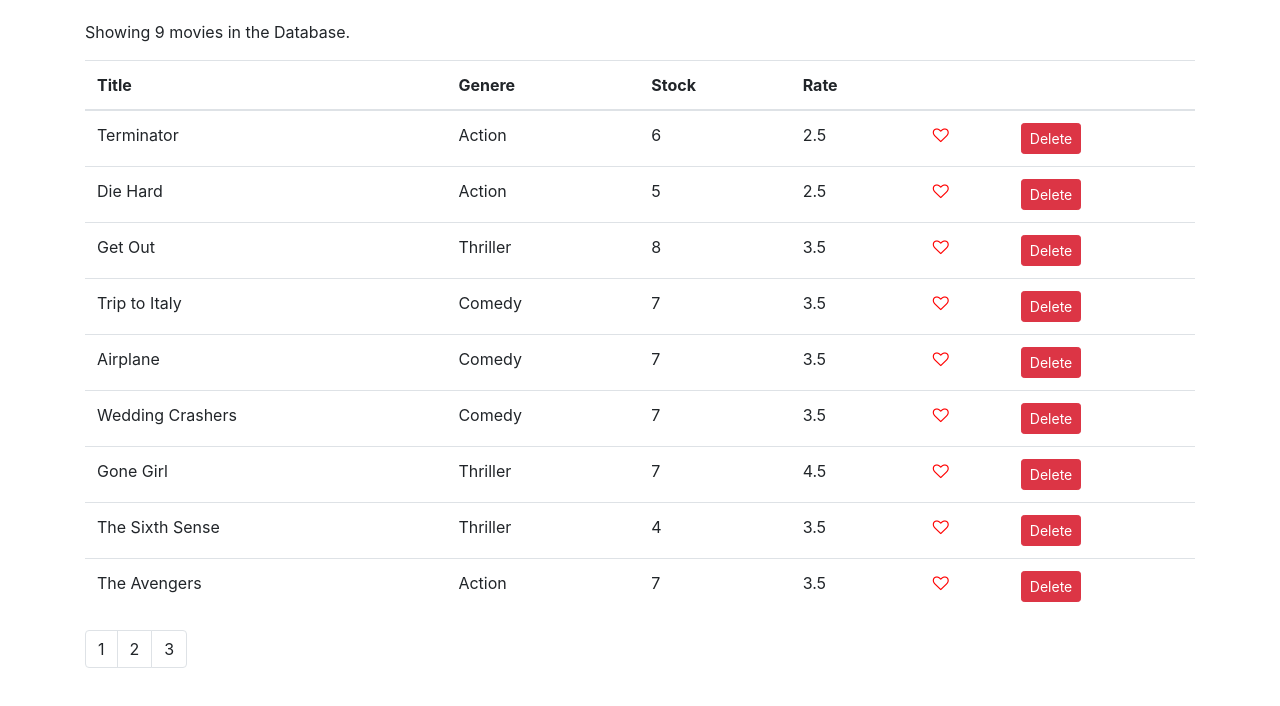
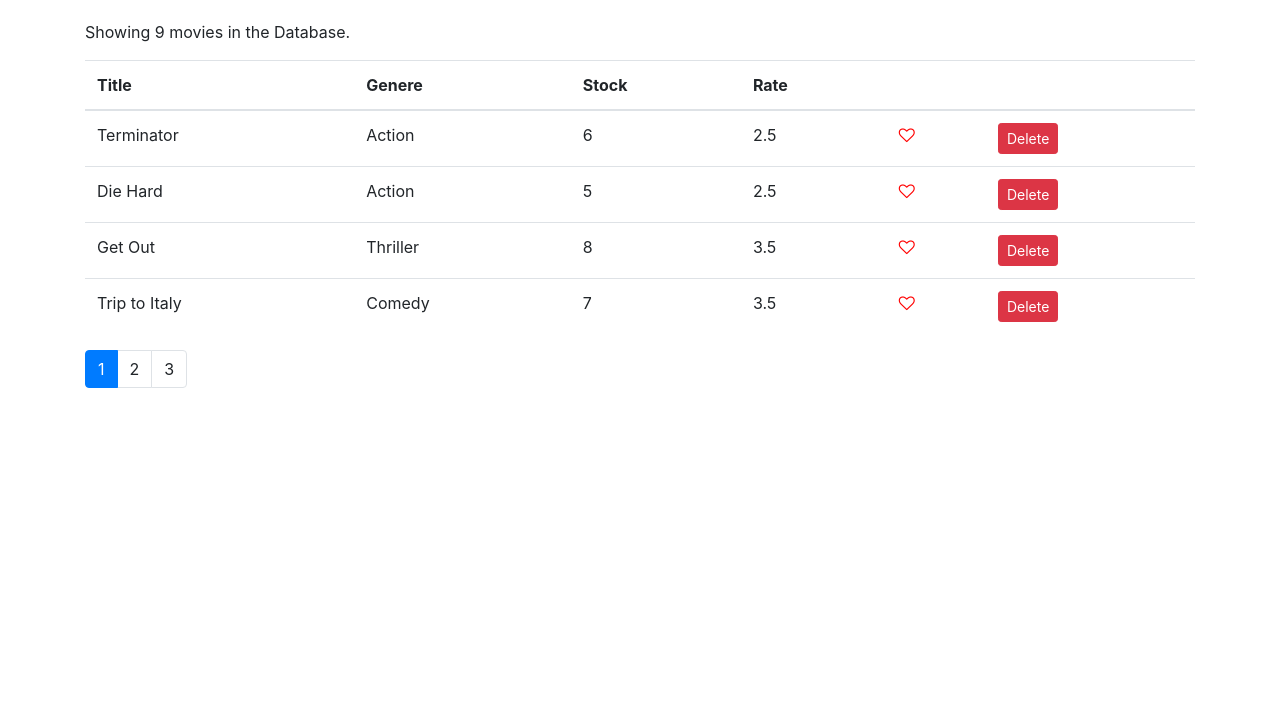
Before and after one commit to abhijitsamui/vidly-client, a React (Create React App) app: page / in a window 1280 px wide. Shown: the top 706 px of the page. Built offline with nearby package versions, Linux system fonts and the light colour scheme.

Commit message:
Pagination : Paginating Movies

```diff
--- a/src/components/common/pagination.jsx
+++ b/src/components/common/pagination.jsx
@@ -2,7 +2,7 @@
 import _ from "lodash";
 
 const Pagination = props => {
-  const { itemsCount, pageSize } = props;
+  const { itemsCount, pageSize, currentPage, onPageChange } = props;
 
   const pagesCount = Math.ceil(itemsCount / pageSize);
   if (pagesCount === 1) return null;
@@ -12,8 +12,13 @@
     <nav>
       <ul className="pagination">
         {pages.map(page => (
-          <li key={page} className="page-item">
-            <a className="page-link">{page}</a>
+          <li
+            key={page}
+            className={page === currentPage ? "page-item active" : "page-item"}
+          >
+            <a className="page-link" onClick={() => onPageChange(page)}>
+              {page}
+            </a>
           </li>
         ))}
       </ul>
--- a/src/components/movies.jsx
+++ b/src/components/movies.jsx
@@ -2,10 +2,12 @@
 import Like from "./common/like";
 import Pagination from "./common/pagination";
 import { getMovies } from "../services/fakeMovieService";
+import { paginate } from "../utils/paginate";
 
 class Movies extends Component {
   state = {
     movies: getMovies(),
+    currentPage: 1,
     pageSize: 4
   };
 
@@ -24,12 +26,15 @@
   };
 
   handlePageChange = page => {
-    console.log(page);
+    this.setState({ currentPage: page });
   };
   render() {
     const { length: count } = this.state.movies;
+    const { currentPage, pageSize, movies: allMovies } = this.state;
 
     if (count === 0) return <p>There are no movies in the database.</p>;
+
+    const movies = paginate(allMovies, currentPage, pageSize);
     return (
       <React.Fragment>
         <p>Showing {count} movies in the Database.</p>
@@ -45,7 +50,7 @@
             </tr>
           </thead>
           <tbody>
-            {this.state.movies.map(movie => (
+            {movies.map(movie => (
               <tr key={movie._id}>
                 <td>{movie.title}</td>
                 <td>{movie.genre.name}</td>
@@ -71,7 +76,8 @@
         </table>
         <Pagination
           itemsCount={count}
-          pageSize={this.state.pageSize}
+          pageSize={pageSize}
+          currentPage={currentPage}
           onPageChange={this.handlePageChange}
         />
       </React.Fragment>
--- /dev/null
+++ b/src/utils/paginate.js
@@ -0,0 +1,9 @@
+import _ from "lodash";
+
+export function paginate(items, pageNumber, pageSize) {
+  const startIndex = (pageNumber - 1) * pageSize;
+  return _(items)
+    .slice(startIndex)
+    .take(pageSize)
+    .value();
+}
```
